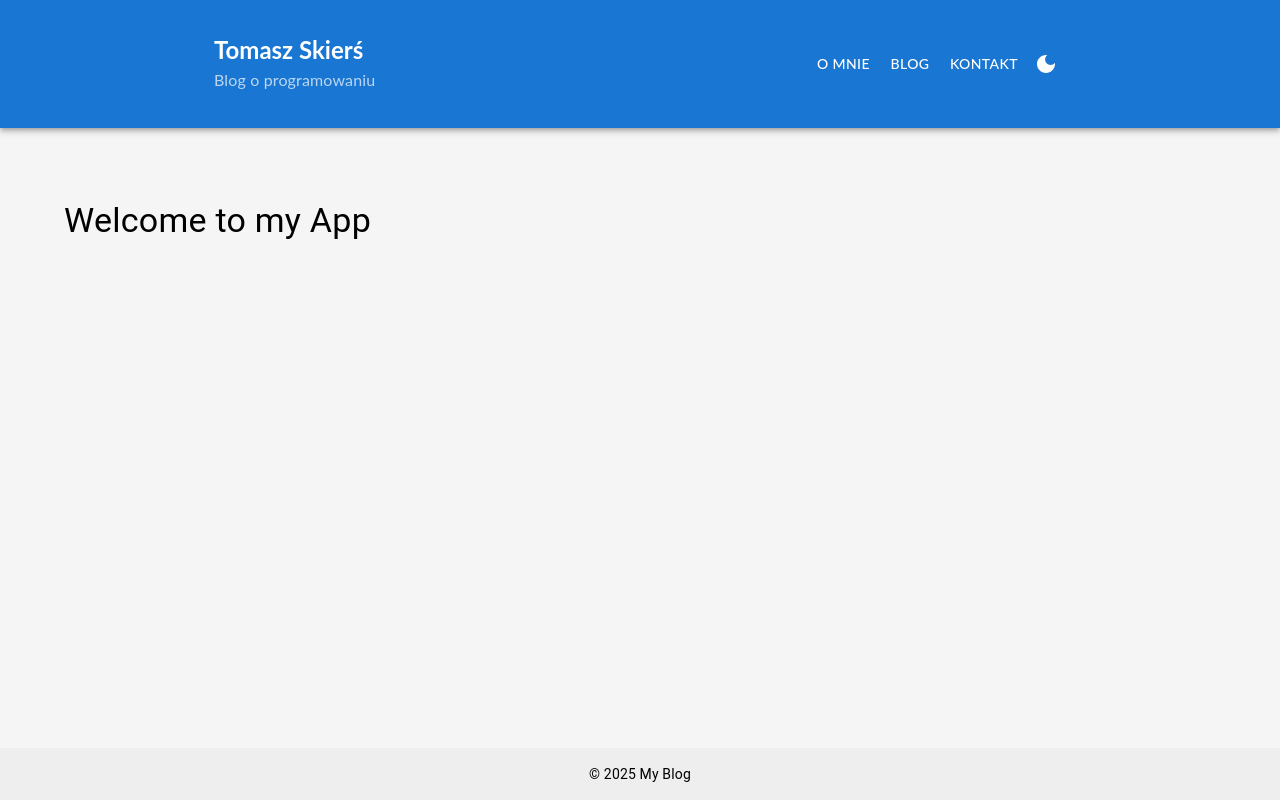
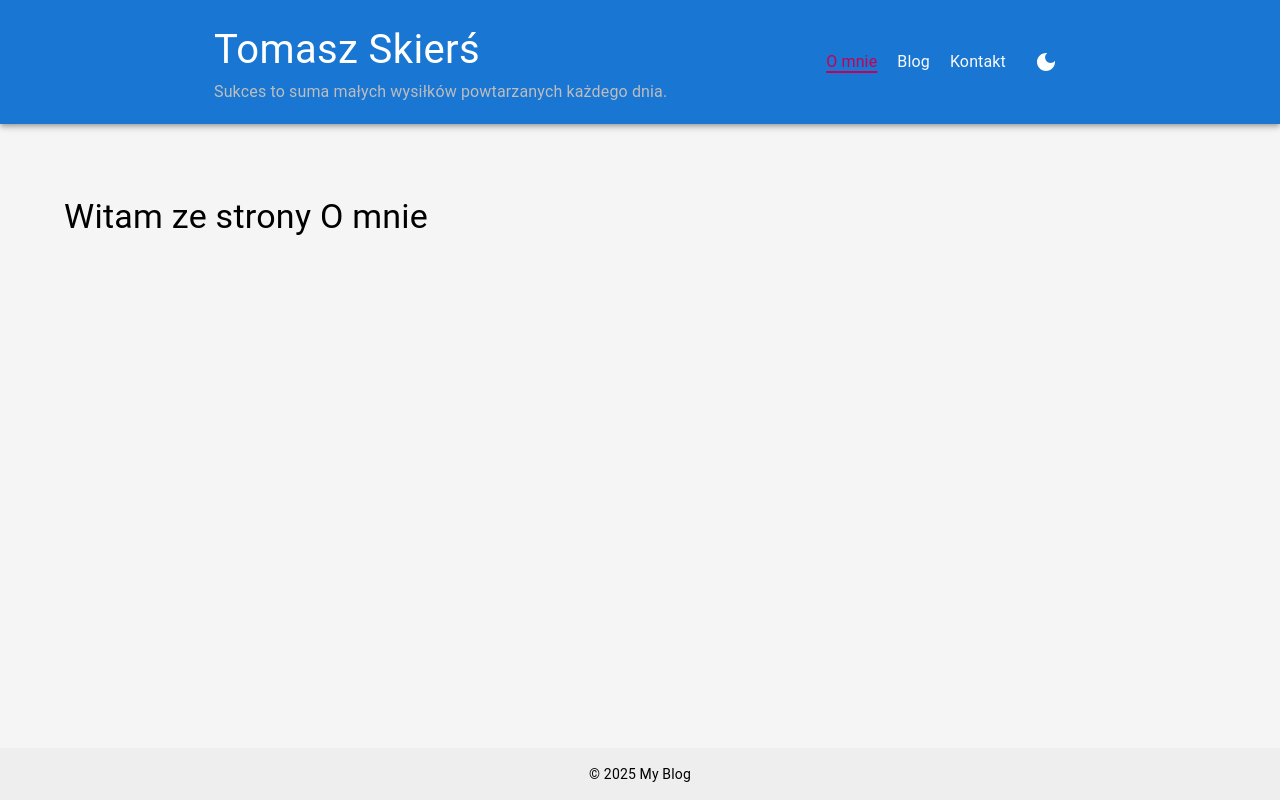
Before and after one commit to TomaszSkiers/BLOG_TanStack_Query, a React (Vite) app: page / in a window 1280 px wide. Built offline with nearby package versions, Linux system fonts and the light colour scheme.

Commit message:
header the word continues

```diff
--- a/src/App.tsx
+++ b/src/App.tsx
@@ -5,6 +5,8 @@ import { AppProvider } from './contexts/AppProvider'
 import { BrowserRouter, Route, Routes } from 'react-router-dom'
 import { MainLayout } from './layout/MainLayout'
 import { Home } from './pages/Home'
+import { Blog } from './pages/Blog'
+import { Contact } from './pages/Contact'
 
 export const App = () => {
   return (
@@ -14,6 +16,8 @@ export const App = () => {
         <Routes>
           <Route path="/" element={<MainLayout />}>
             <Route index element={<Home />} />
+            <Route path="blog" element={<Blog />} />
+            <Route path='contact' element={<Contact/>} />
           </Route>
         </Routes>
       </BrowserRouter>
--- a/src/components/Header.tsx
+++ b/src/components/Header.tsx
@@ -4,50 +4,67 @@ import {
   Typography,
   Container,
   Box,
-  Button,
+  useMediaQuery,
+  Link,
 } from '@mui/material'
+import { Link as RouterLink, useLocation, Location } from 'react-router-dom'
+import { getResponsiveStyles } from '../styles/header'
+import { useMemo } from 'react'
+import { useTheme } from '@mui/material/styles'
 import { ThemeToggle } from './ThemeToogle'
 
 export const Header = () => {
+  const location: Location = useLocation()
+  const isSmallScreen: boolean = useMediaQuery('(max-width: 800px)')
+  const theme = useTheme()
+  const styles = useMemo(
+    () => getResponsiveStyles(isSmallScreen, theme),
+    [isSmallScreen],
+  )
+
   return (
-    <AppBar position="static" sx={{ height: '8rem', justifyContent: 'center' }}>
+    <AppBar position="static" sx={styles.appBar}>
       <Toolbar>
-        <Container
-          maxWidth="md"
-          sx={{
-            display: 'flex',
-            justifyContent: 'space-between',
-            alignItems: 'center',
-            height: '100%',
-          }}
-        >
-          {/* Lewa strona - Imię i blog */}
-          <Box>
-            <Typography
-              variant="h5"
-              sx={{ fontFamily: "'Lato', sans-serif", fontWeight: 'bold' }}
-            >
+        <Container maxWidth="md" sx={styles.container}>
+          {/* Left side - name and motivational quote*/}
+          <Box sx={styles.leftBox}>
+            <Typography sx={{ fontSize: 'clamp(2rem, 5vw, 2.5rem)' }}>
               Tomasz Skierś
             </Typography>
-            <Typography
-              variant="subtitle1"
-              sx={{ fontFamily: "'Lato', sans-serif", opacity: 0.7 }}
-            >
-              Blog o programowaniu
+            <Typography color={theme.palette.grey[400]}>
+              {!isSmallScreen
+                ? 'Sukces to suma małych wysiłków powtarzanych każdego dnia.'
+                : ''}
             </Typography>
           </Box>
 
-          {/* Prawa strona - Linki */}
-          <Box>
-            <Button color="inherit" sx={{ fontFamily: "'Lato', sans-serif" }}>
-              O mnie
-            </Button>
-            <Button color="inherit" sx={{ fontFamily: "'Lato', sans-serif" }}>
-              Blog
-            </Button>
-            <Button color="inherit" sx={{ fontFamily: "'Lato', sans-serif" }}>
-              Kontakt
-            </Button>
+          {/* right side - links */}
+          <Box sx={styles.rightBox}>
+            {[
+              { path: '/', label: 'O mnie' },
+              { path: '/blog', label: 'Blog' },
+              { path: '/contact', label: 'Kontakt' },
+            ].map(({ path, label }) => {
+              const isActive = location.pathname === path
+              return (
+                <Link
+                  key={path}
+                  component={RouterLink}
+                  to={path}
+                  sx={{
+                    ...styles.links,
+                    color: isActive
+                      ? theme.palette.secondary.dark
+                      : theme.palette.grey[50],
+                    textDecoration: isActive ? 'underline' : 'none',
+                    textDecorationThickness: isActive ? '2px' : '0',
+                    textUnderlineOffset: '4px',
+                  }}
+                >
+                  {label}
+                </Link>
+              )
+            })}
             <ThemeToggle />
           </Box>
         </Container>
--- /dev/null
+++ b/src/pages/Blog.tsx
@@ -0,0 +1,5 @@
+import { Typography } from "@mui/material"
+
+export const Blog = () => {
+    return(<Typography>Witam ze strony Bloga</Typography>)
+}
--- /dev/null
+++ b/src/pages/Contact.tsx
@@ -0,0 +1,5 @@
+import { Typography } from "@mui/material"
+
+export const Contact = () => {
+    return(<Typography>Witam ze strony Kontak</Typography>)
+}
--- a/src/pages/Home.tsx
+++ b/src/pages/Home.tsx
@@ -2,6 +2,6 @@ import { Typography } from "@mui/material"
 
 export const Home = () => {
     return(
-        <Typography variant="h4" mt={5}>Welcome to my App</Typography>
+        <Typography variant="h4" mt={5}>Witam ze strony O mnie</Typography>
     )
 }
--- /dev/null
+++ b/src/styles/header.ts
@@ -0,0 +1,45 @@
+import { Theme, SxProps } from '@mui/material/styles'
+
+interface ResponsiveStyles {
+  container: SxProps<Theme>
+  leftBox: SxProps<Theme>
+  rightBox: SxProps<Theme>
+  links: SxProps<Theme>
+  appBar: SxProps<Theme>
+}
+
+export const getResponsiveStyles = (
+  isSmallScreen: boolean,
+  theme: Theme,
+): ResponsiveStyles => {
+  return {
+    appBar: {
+      justifyContent: 'center',
+    },
+    container: {
+      display: 'flex',
+      flexDirection: isSmallScreen ? 'column' : 'row',
+      justifyContent: 'space-between',
+      alignItems: 'center',
+      height: '100%',
+      padding: '20px',
+    },
+    leftBox: {
+      textAlign: isSmallScreen ? 'center' : 'left',
+    },
+    rightBox: {
+      width: isSmallScreen ? '100%' : undefined,
+      display: 'flex',
+      flexWrap: 'wrap',
+      justifyContent: 'center',
+      alignItems: 'center',
+      gap: isSmallScreen ? '30px' : '20px',
+    },
+    links: {
+      transition: 'color 0.3s ease',
+      '&:hover': {
+        color: theme.palette.secondary.main,
+      },
+    },
+  }
+}
```
